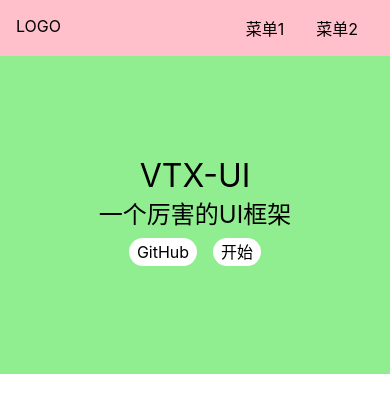
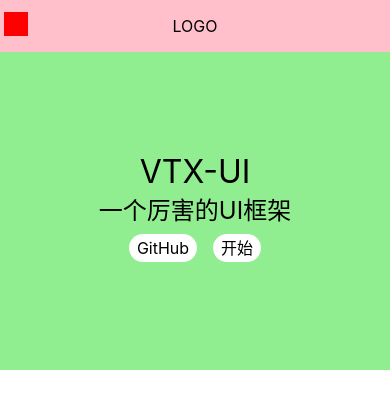
Before and after one commit to baijia-wei/VUE3-VTX-UI, a Vue app: page /#/ in a window 390 px wide. Shown: the top 412 px of the page. Built offline with nearby package versions, Linux system fonts and the light colour scheme.

Commit message:
完善aside切换逻辑

```diff
--- a/src/App.vue
+++ b/src/App.vue
@@ -7,7 +7,9 @@
 export default {
   name: "App",
   setup() {
-    const menuVisible = ref(false);
+    const width = document.documentElement.clientWidth;
+
+    const menuVisible = ref(width <= 500 ? false : true);
     provide("xxx", menuVisible);
   },
 };
--- a/src/components/Topnav.vue
+++ b/src/components/Topnav.vue
@@ -5,6 +5,7 @@
       <li>菜单1</li>
       <li>菜单2</li>
     </ul>
+    <span class="toggleAside" @click="toggleMenu"></span>
   </div>
 </template>
 
@@ -23,14 +24,13 @@
 </script>
 
 <style scoped lang="scss">
-.topnar {
-  border: 1px solid red;
-}
 .topnav {
   position: relative;
   z-index: 10;
+  display: flex;
+  justify-content: center;
+  align-items: center;
   background: pink;
-  display: flex;
   padding: 16px;
   > .logo {
     max-width: 6em;
@@ -44,5 +44,26 @@
       margin: 0 1em;
     }
   }
+  > .toggleAside {
+    width: 24px;
+    height: 24px;
+    background: red;
+    position: absolute;
+    left: 16px;
+    top: 12px;
+    display: none;
+    transform: translateX(-50%);
+  }
+  @media (max-width: 500px) {
+    > .menu {
+      display: none;
+    }
+    > .logo {
+      margin: 0 auto;
+    }
+    > .toggleAside {
+      display: inline-block;
+    }
+  }
 }
 </style>
```
